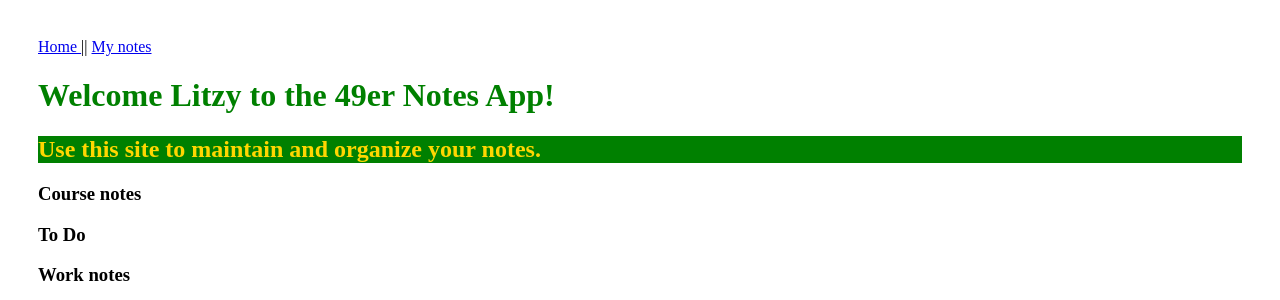
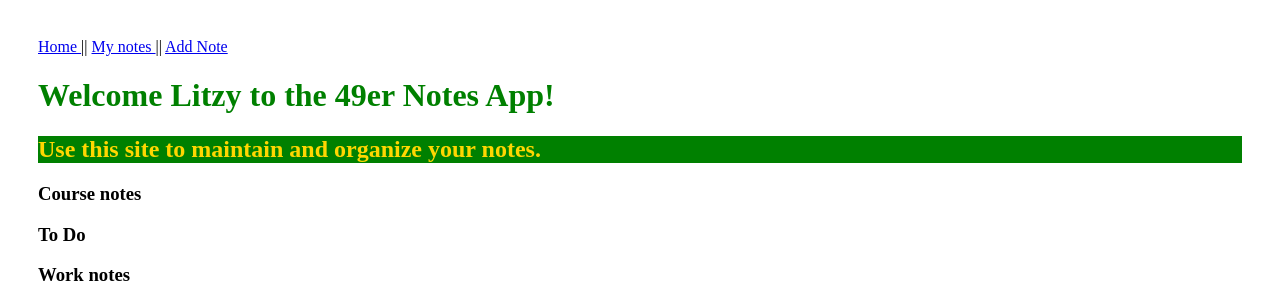
Before and after one commit to kshirani/Lucky8Group, a Flask app: page /index in a window 1280 px wide. Shown: the top 300 px of the page. Run offline with Flask 2, Linux system fonts and the light colour scheme.

Commit message:
flask app #3 - added navigation link to add new note view

```diff
--- a/flask_app/templates/index.html
+++ b/flask_app/templates/index.html
@@ -11,7 +11,8 @@
     <body>
         <nav>
             <a href="{{ url_for('index')}}"> Home </a> ||
-            <a href="{{url_for('get_notes')}}"> My notes </a>
+            <a href="{{url_for('get_notes')}}"> My notes </a> ||
+            <a href="{{url_for('new_note')}}"> Add Note</a>
         </nav>
         <h1>Welcome {{user.name}} to the 49er Notes App!</h1>
 
--- a/flask_app/templates/new.html
+++ b/flask_app/templates/new.html
@@ -11,7 +11,8 @@
     <body>
        <nav>
             <a href="{{ url_for('index')}}"> Home </a> ||
-            <a href="/notes"> My notes </a>
+            <a href="{{url_for('get_notes')}}"> My notes </a> ||
+
         </nav>
 
         <h1>Welcome {{user.name}} to the 49er Notes App!</h1>
```
